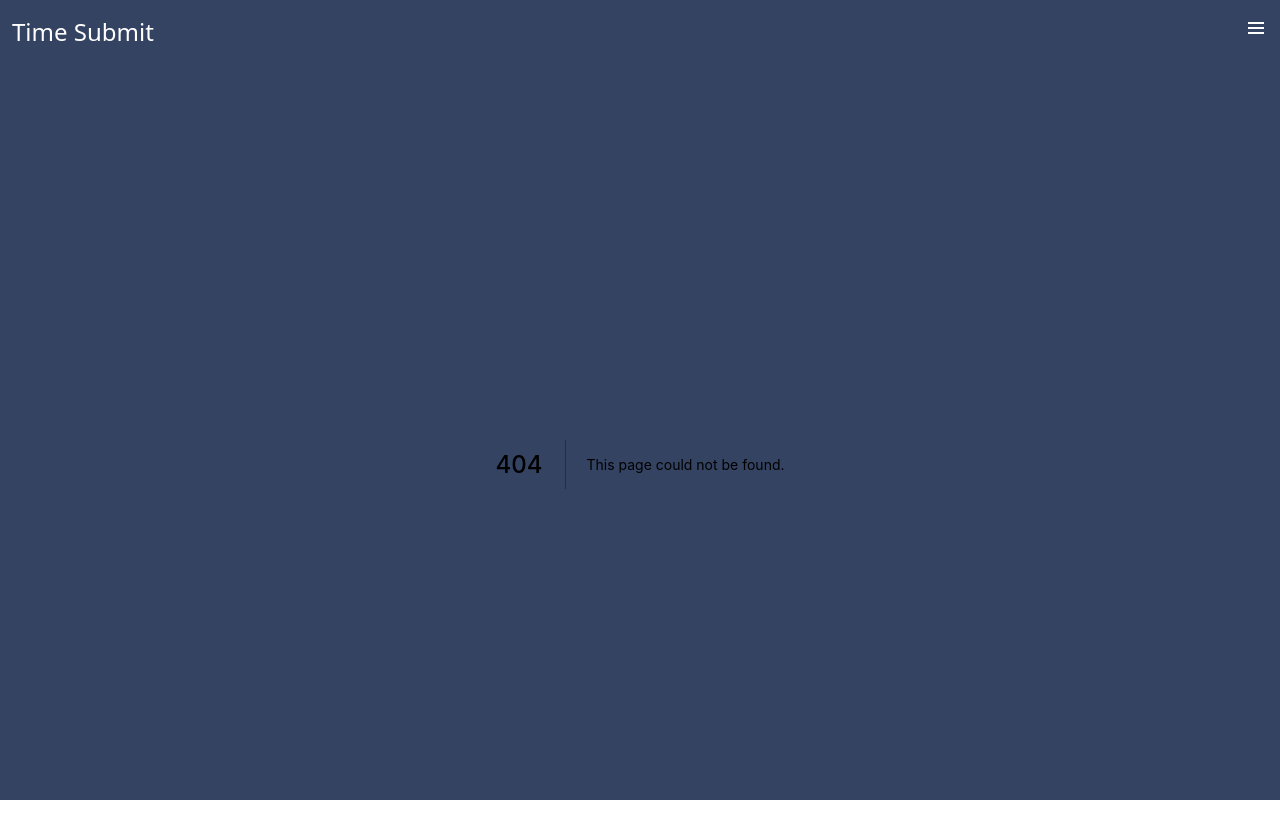
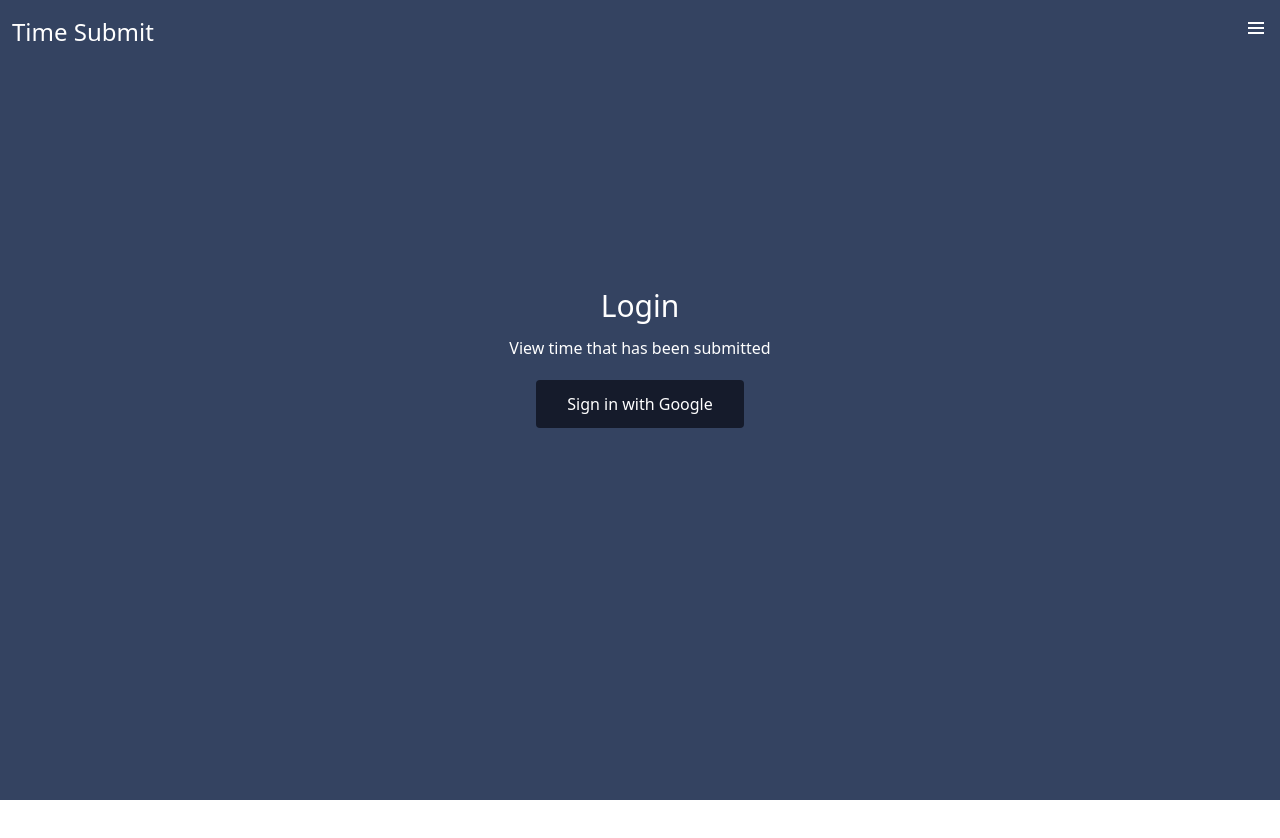
Before and after one commit to Ivcota/Time-Submit-Rebuild, a Next.js app: page /login in a window 1280 px wide. Before the commit this address had no page. Shown: the top 838 px of the page. After the commit the page ends 800 px from the top, so only its background shows below. Built offline with nearby package versions, Linux system fonts and the light colour scheme.

Commit message:
add login page

```diff
--- /dev/null
+++ b/components/BaseText.tsx
@@ -0,0 +1,7 @@
+import React, { FC } from "react";
+
+const BaseText: FC = ({ children }) => {
+  return <p className="text-black dark:text-white">{children}</p>;
+};
+
+export default BaseText;
--- /dev/null
+++ b/pages/login.tsx
@@ -0,0 +1,24 @@
+import React from "react";
+import BaseText from "../components/BaseText";
+import FadeInMotion from "../components/FadeInMotion";
+import FormHeader from "../components/FormHeader";
+import MidCenterPlacement from "../components/MidCenterPlacement";
+import PrimaryButton from "../components/PrimaryButton";
+
+const LoginPage = () => {
+  return (
+    <div>
+      <FadeInMotion>
+        <MidCenterPlacement>
+          <FormHeader>Login</FormHeader>
+          <BaseText> View time that has been submitted</BaseText>
+          <div className="mt-5">
+            <PrimaryButton>Sign in with Google</PrimaryButton>
+          </div>
+        </MidCenterPlacement>
+      </FadeInMotion>
+    </div>
+  );
+};
+
+export default LoginPage;
```
